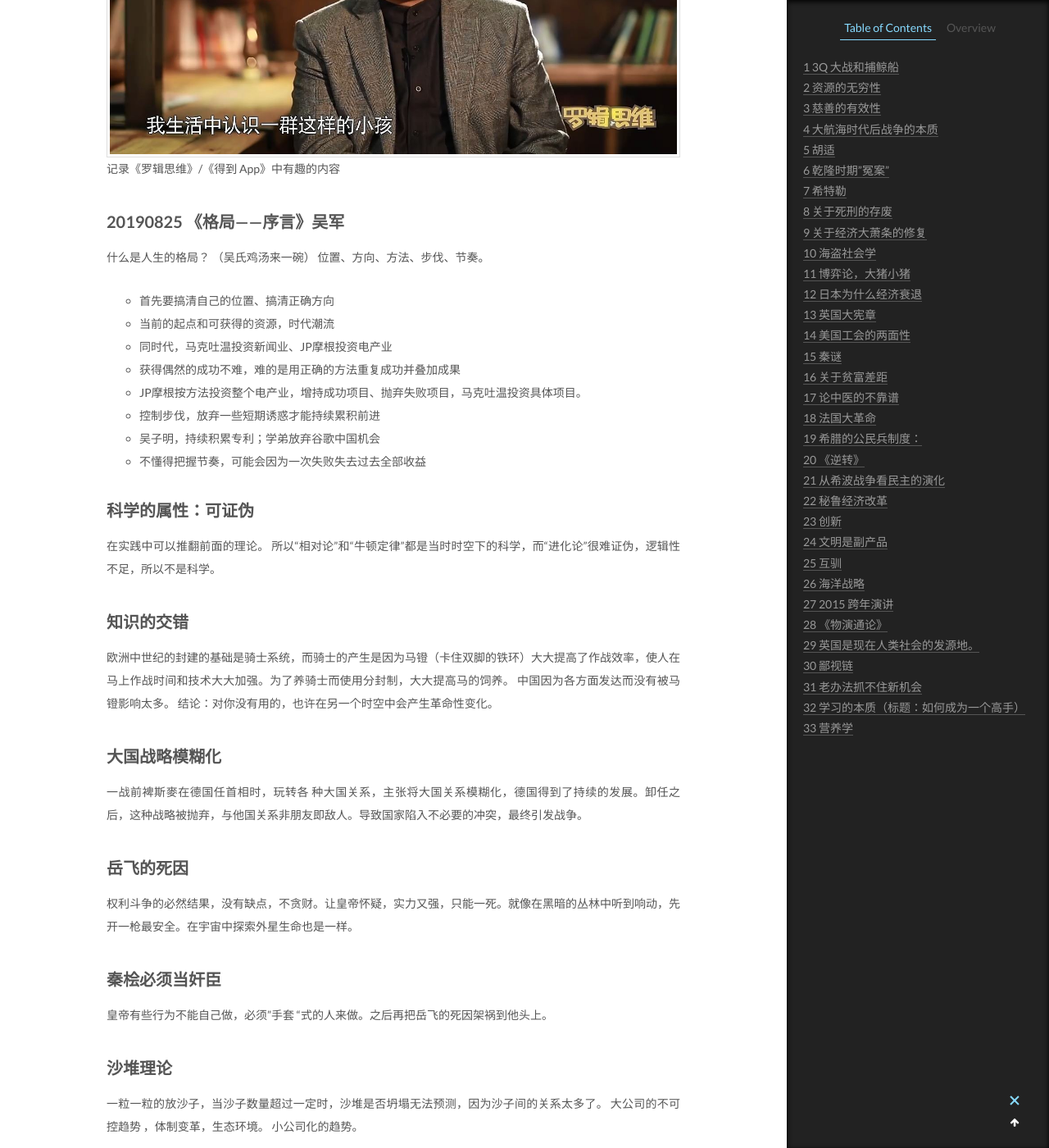
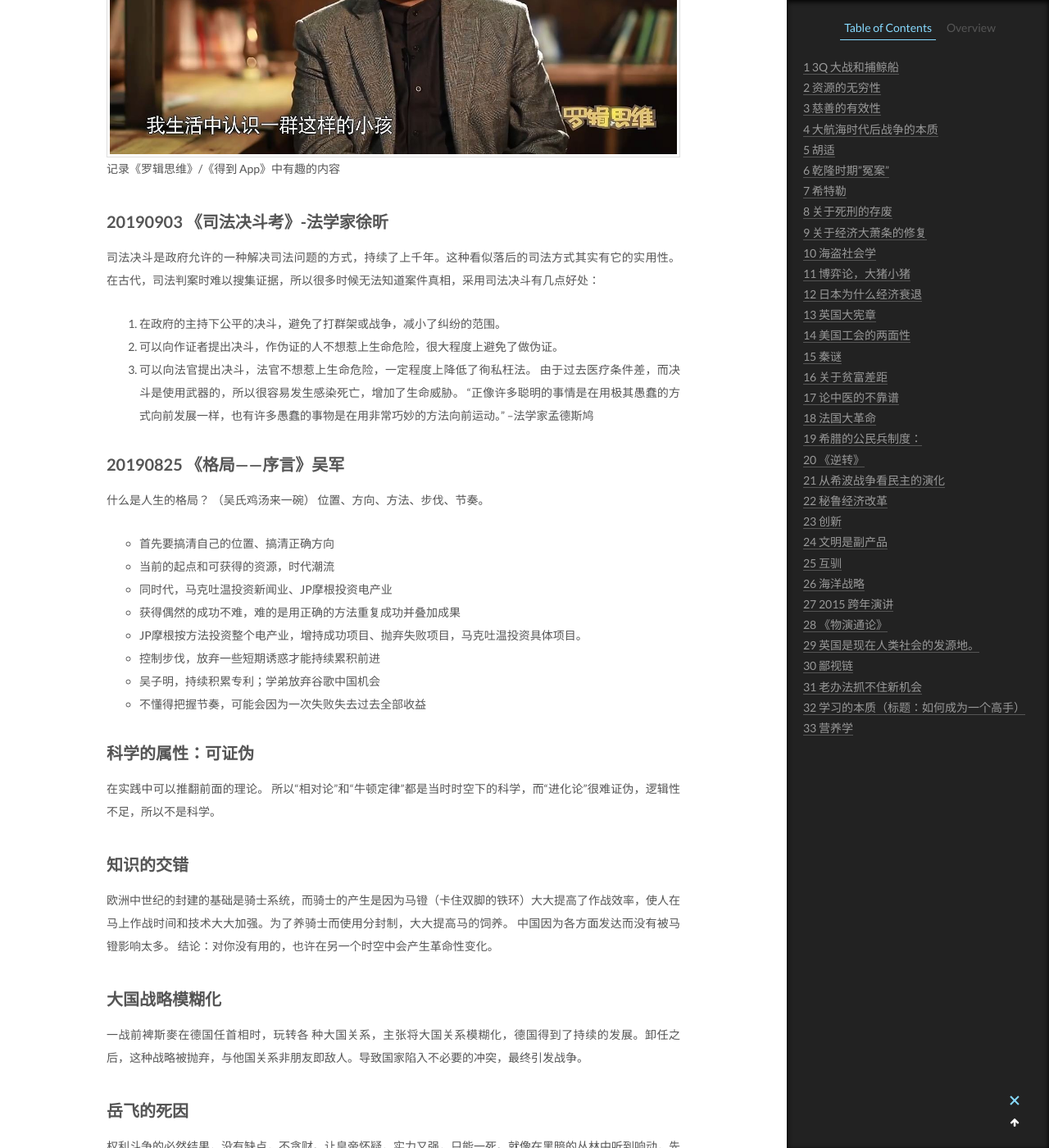
Before and after one commit to CodeHunter2006/CodeHunter2006.github.io, a Jekyll site: the page built from _posts/2014-02-11-Mr_Luo.md, in a window 1280 px wide and 1400 px high, scrolled down 672 px. Shown: the whole window at 82% size. Built offline with Jekyll 4.4.1, drawn with Linux system fonts in a browser that asks for light colours.

Commit message:
Update 2014-02-11-Mr_Luo.md

```diff
--- a/_posts/2014-02-11-Mr_Luo.md
+++ b/_posts/2014-02-11-Mr_Luo.md
@@ -7,6 +7,17 @@ tags: book
 
 ![罗振宇](/assets/images/2014-02-11-Mr_Luo_1.jpeg)
 记录《罗辑思维》/《得到 App》中有趣的内容
+
+## 20190903 《司法决斗考》-法学家徐昕
+司法决斗是政府允许的一种解决司法问题的方式，持续了上千年。这种看似落后的司法方式其实有它的实用性。
+在古代，司法判案时难以搜集证据，所以很多时候无法知道案件真相，采用司法决斗有几点好处：
+1. 在政府的主持下公平的决斗，避免了打群架或战争，减小了纠纷的范围。
+2. 可以向作证者提出决斗，作伪证的人不想惹上生命危险，很大程度上避免了做伪证。
+3. 可以向法官提出决斗，法官不想惹上生命危险，一定程度上降低了徇私枉法。
+由于过去医疗条件差，而决斗是使用武器的，所以很容易发生感染死亡，增加了生命威胁。
+“正像许多聪明的事情是在用极其愚蠢的方式向前发展一样，也有许多愚蠢的事物是在用非常巧妙的方法向前运动。”
+--法学家孟德斯鸠
+
 
 ## 20190825 《格局——序言》吴军
 什么是人生的格局？ （吴氏鸡汤来一碗）
```
